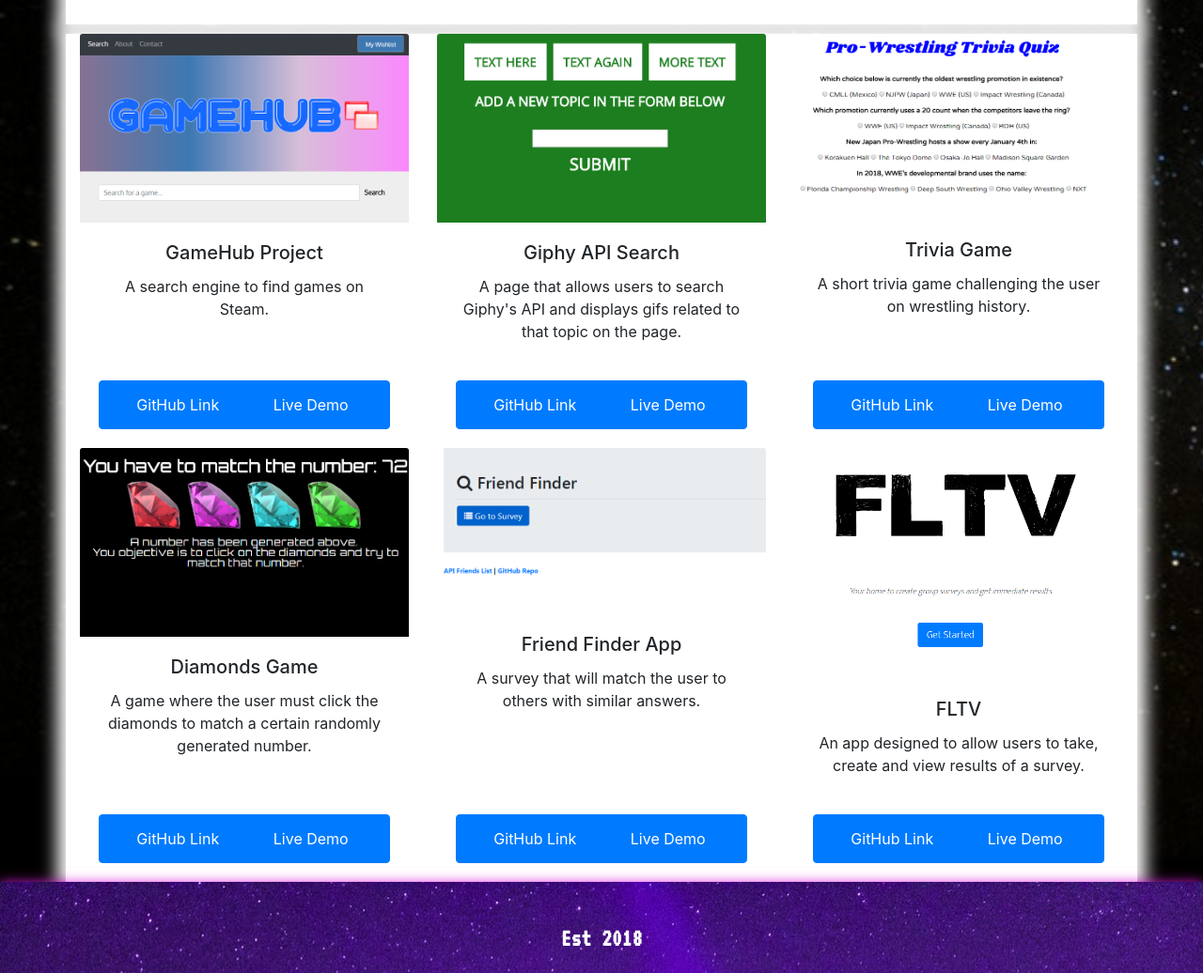
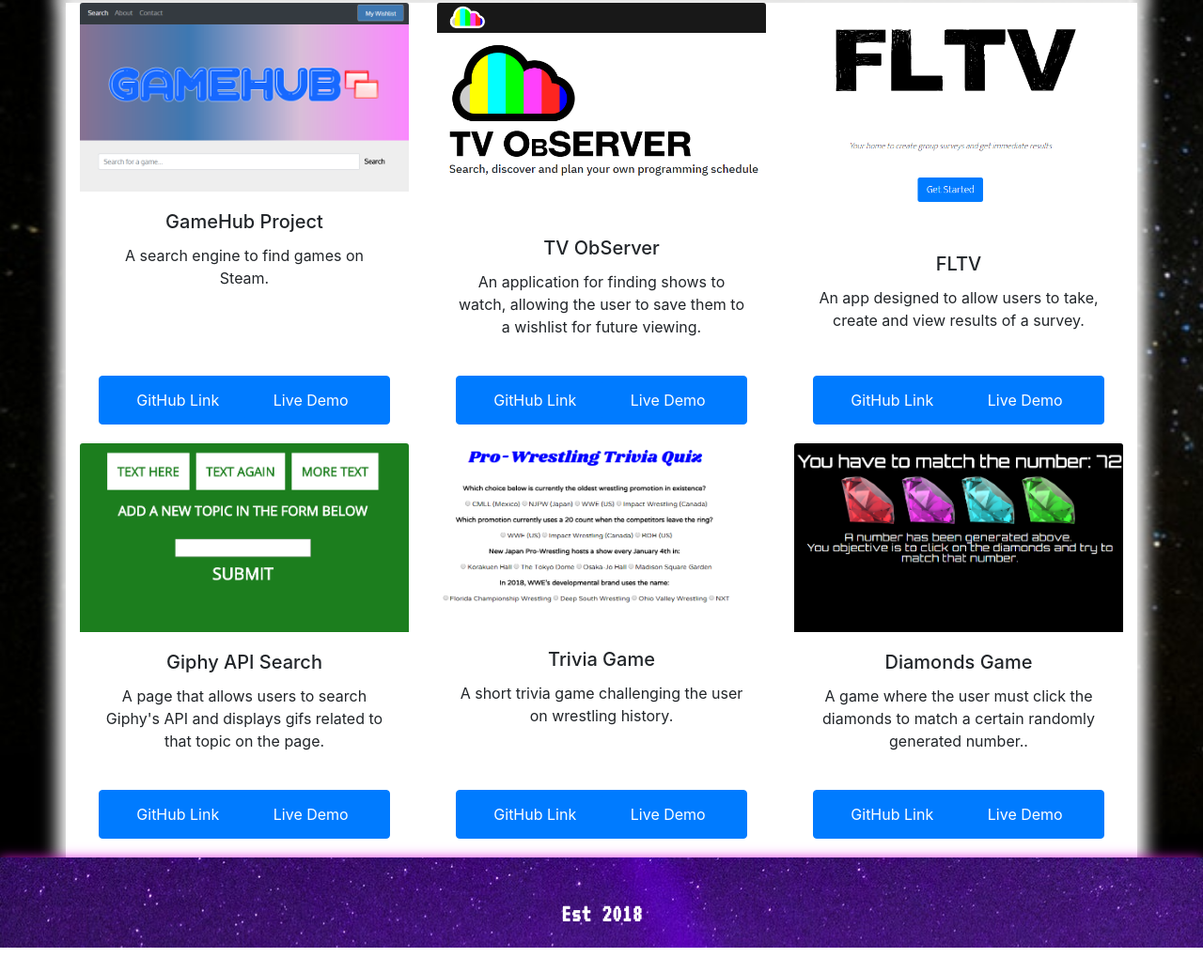
Before and after one commit to justinvert/justinvert.github.io, a plain HTML site: page index.html in a window 1280 px wide. Shown: the part 682-1718 px from the top of the page at 94% size. After the commit the page ends 1691 px from the top, so only its background shows below. Drawn offline with nearby package versions, Linux system fonts and the light colour scheme.

Commit message:
Index.html updated

```diff
--- a/assets/css/style.css
+++ b/assets/css/style.css
@@ -74,6 +74,11 @@ html {
     background-color: rebeccapurple;
     border-color: #007bff;
 } */
+
+.btn-group{
+
+    background-color: azure;
+}
 #portfolio{
 padding: 20px;
 }
@@ -240,3 +245,9 @@ padding: 20px;
     .col-sm-8{
         font-size:22px;
     }
+
+    @media screen and (max-width: 600px) {
+        .nav-link{
+          font-size:30px;
+        }
+      }
--- a/index.html
+++ b/index.html
@@ -34,12 +34,12 @@
            <h1 class="mt-4 border-bottom" id="about">About me</h1>
            <div class="row">
                 <div class="col-sm-4">  <img src="assets/images/earth.png" class="img-thumbnail"  width="304" height="200"></div>
-                <div class="col-sm-8">Hello, my name is Justin. On this site, you will find links provided to multiple HTML, CSS and Javascript projects. The links can be accessed by clicking 'Portfolio' in the top right hand corner of the page. Included in that section is a collective project focused on creating a gaming search through AJAX calls. If you wish to speak further, please use the provided contact section, which has fields to fill out your proper information.
+                <div class="col-sm-8">Hello, my name is Justin. On this site, you will find links provided to multiple HTML, CSS and Javascript projects. The links can be accessed by scrolling below. Included in that section  are collective projects focused on creating AJAX calls, collecting user data and allowing them to create accounts for apps. If you wish to speak further, please use the provided contact address below.
                 </br>   </br>
                         Outside of coding, I have a strong understanding for creating and editing videos. My goal is to blend those two together and create projects as time goes on.
                     </br>   </br>
 
-                        <span id="contact-link"><a href="mailto:justinvuser@gmail.com">justinvuser@gmail.com</a> | <a href="#">LinkedIn</a></span></div></div></br>
+                        <span id="contact-link">Contact E-mail: <a href="mailto:justinvuser@gmail.com">justinvuser@gmail.com</a></span></div></div></br>
                     </br>   </br>
                     </div>
             </div>
@@ -60,6 +60,31 @@
                           </div>
                           </div>
                 </div>
+                <div class="col-md-4 d-flex align-items-stretch">
+
+                    <img class="card-img-top" src="assets/images/tv.png" alt="Trivia Game">
+                    <div class="card-body d-flex flex-column">
+                        <h5 class="card-title">TV ObServer</h5>
+                        <p class="card-text">An application for finding shows to watch, allowing the user to save them to a wishlist for future viewing.</p>
+                      </br>
+                      <div class="btn-group mt-auto btn btn-md btn-block btn-primary">
+                        <a href="https://github.com/meganpel/project-3-tv-app" class="mt-auto btn btn-md btn-block btn-primary">GitHub Link</a>
+                        <a href="https://tv-observer.herokuapp.com/"  class="mt-auto btn btn-md btn-block btn-primary">Live Demo</a>
+            </div>
+           </div>
+                </div>
+                <div class="col-md-4 d-flex align-items-stretch">
+                    <img class="card-img-top" src="assets/images/fltv.png" alt="Diamonds Game">
+                    <div class="card-body  d-flex flex-column">
+                        <h5 class="card-title">FLTV</h5>
+                        <p class="card-text">An app designed to allow users to take, create and view results of a survey.</p>
+                      </br>
+                      <div class="btn-group mt-auto btn btn-md btn-block btn-primary">
+                        <a href="https://github.com/peter6468/Project2" class="mt-auto btn btn-md btn-block btn-primary">GitHub Link</a>
+                        <a href="https://github.com/peter6468/Project2#fltv" class="mt-auto btn btn-md btn-block btn-primary">Live Demo</a>
+                        </div>
+                      </div> </div>
+
                 <div class="col-md-4 d-flex align-items-stretch">
                     <img class="card-img-top" src="assets/images/giphy.png" alt="Giphy API">
                     <div class="card-body d-flex flex-column">
@@ -83,45 +108,25 @@
                       <a href="https://justinvert.github.io/TriviaGame/"  class="mt-auto btn btn-md btn-block btn-primary">Live Demo</a>
           </div>
          </div>
-              </div>
-                <div class="w-100"></div>
-                <div class="col-md-4 d-flex align-items-stretch">
-                    <img class="card-img-top" src="assets/images/diamonds.png" alt="Diamonds Game">
-                    <div class="card-body  d-flex flex-column">
+              </div> <div class="col-md-4 d-flex align-items-stretch">
+
+                <img class="card-img-top" src="assets/images/diamonds.png" alt="Trivia Game">
+                <div class="card-body d-flex flex-column">
                     <h5 class="card-title">Diamonds Game</h5>
-                        <p class="card-text">A game where the user must click the diamonds to match a certain randomly generated number.</p>
+                    <p class="card-text">A game where the user must click the diamonds to match a certain randomly generated number..</p>
                   </br>
                   <div class="btn-group mt-auto btn btn-md btn-block btn-primary">
                     <a href="https://github.com/justinvert/diamond-game" class="mt-auto btn btn-md btn-block btn-primary">GitHub Link</a>
                     <a href="https://justinvert.github.io/diamond-game/" class="mt-auto btn btn-md btn-block btn-primary">Live Demo</a>
                     </div>
        </div>
+            </div>
+
 
                 </div>
-                <div class="col-md-4 d-flex align-items-stretch">
-                    <img class="card-img-top" src="assets/images/friend.png" alt="Diamonds Game">
-                    <div class="card-body  d-flex flex-column">
-                        <h5 class="card-title">Friend Finder App</h5>
-                        <p class="card-text">A survey that will match the user to others with similar answers.</p>
-                      </br>
-                      <div class="btn-group mt-auto btn btn-md btn-block btn-primary">
-                        <a href="https://github.com/justinvert/Friend-Finder" class="mt-auto btn btn-md btn-block btn-primary">GitHub Link</a>
-                        <a href="https://friend-finder-demo-app.herokuapp.com/" class="mt-auto btn btn-md btn-block btn-primary">Live Demo</a>
+
                     </div>
-                      </div>
-                    </div>
-                    <div class="col-md-4 d-flex align-items-stretch">
-                        <img class="card-img-top" src="assets/images/fltv.png" alt="Diamonds Game">
-                        <div class="card-body  d-flex flex-column">
-                            <h5 class="card-title">FLTV</h5>
-                            <p class="card-text">An app designed to allow users to take, create and view results of a survey.</p>
-                          </br>
-                          <div class="btn-group mt-auto btn btn-md btn-block btn-primary">
-                            <a href="https://github.com/peter6468/Project2" class="mt-auto btn btn-md btn-block btn-primary">GitHub Link</a>
-                            <a href="https://github.com/peter6468/Project2#fltv" class="mt-auto btn btn-md btn-block btn-primary">Live Demo</a>
-                            </div>
-                          </div> </div>
-              </div>
+
             </div>
         <footer class="page-footer font-small blue pt-4">
                 <div class="footer-copyright text-center py-3">Est 2018
```
Also changed, not shown: assets/images/friend.png (deleted), assets/images/tv.png (added). Lines whose indentation alone changed are shown as unchanged.
